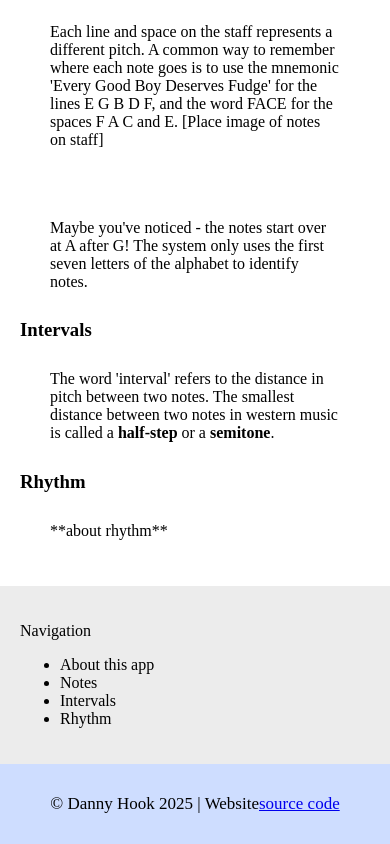
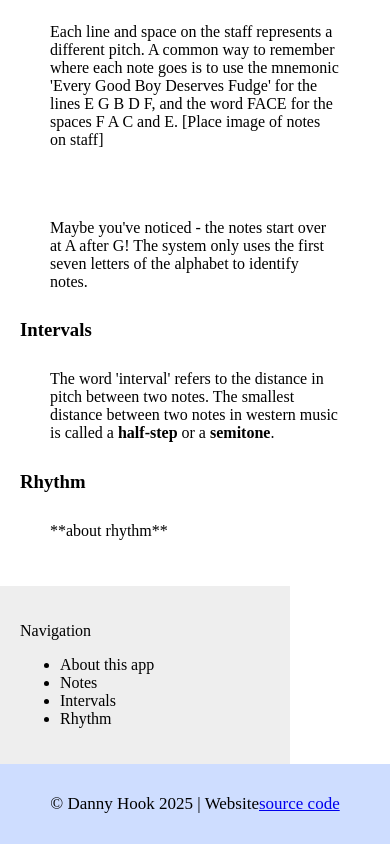
Before and after one commit to MostLikelyNotHuman/unit-1-final, a React (Vite) app in the folder final-project/: page /help in a window 390 px wide. Shown: the part 499-1343 px from the top of the page. Built offline with nearby package versions, Linux system fonts and the light colour scheme; a web font is replaced by a local one.

Commit message:
i am going to throw the help page out the window

```diff
--- a/final-project/src/components/HelpPage.css
+++ b/final-project/src/components/HelpPage.css
@@ -1,6 +1,7 @@
 main {
     display: flex;
-    flex-direction: row;
+    flex-direction: row-reverse;
+    flex-wrap: nowrap;
 }
 
 #help-content {
@@ -13,18 +14,7 @@ main {
 }
 
 #nav-bar {
-    background-color: rgb(236, 236, 236);
+    background-color: rgb(238, 238, 238);
     width: 250px;
     padding: 20px;
 }
-
-@media (max-width: 800px) {
-    main {
-        display: flex;
-        flex-direction: column;
-    }
-
-    #nav-bar {
-        width: auto;
-    }
-}
```
